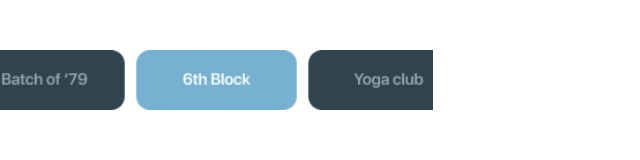
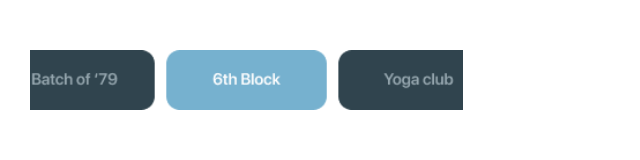
Before and after one commit to Abhi98krishna/socialar, a plain HTML site: page index.html in a window 1280 px wide. Shown: the whole page, without its empty margins (0-640 px from the left). Drawn offline with Linux system fonts and the light colour scheme.

Commit message:
Update index.html

```diff
--- a/index.html
+++ b/index.html
@@ -13,7 +13,7 @@
   </head>
   <body>
 
-    <img src="../top.png" style="position:absolute; z-index: 999; left:0px; top:50px; height:60px; width:auto">
+    <img src="../top.png" style="position:absolute; z-index: 999; left:30px; top:50px; height:60px; width:auto">
     <a-scene embedded arjs="sourceType: webcam; debugUIEnabled: false;" vr-mode-ui="enabled: false">
 
 
```
